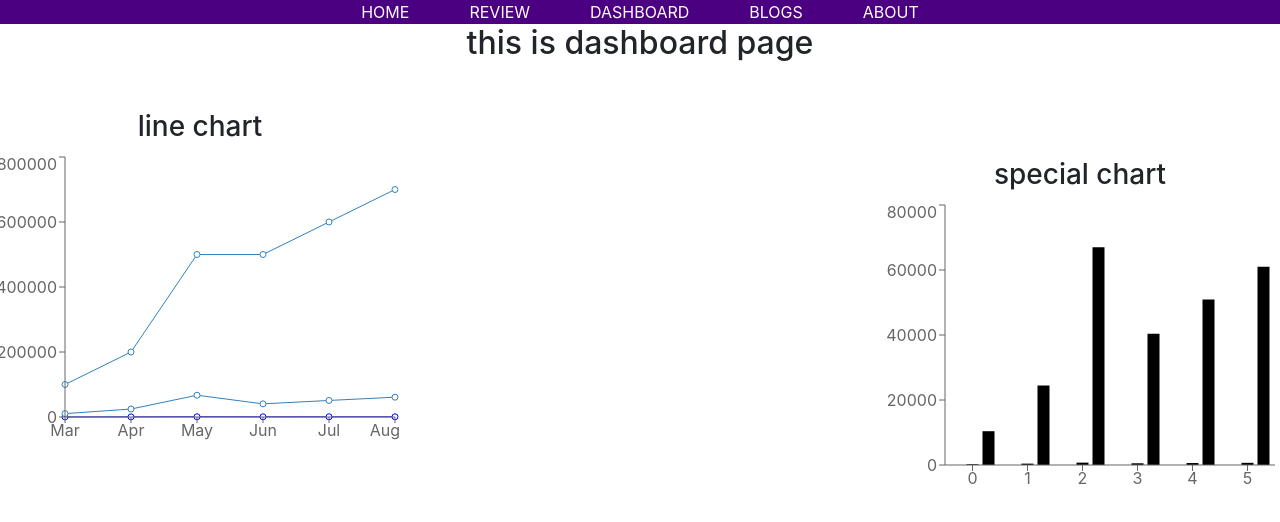
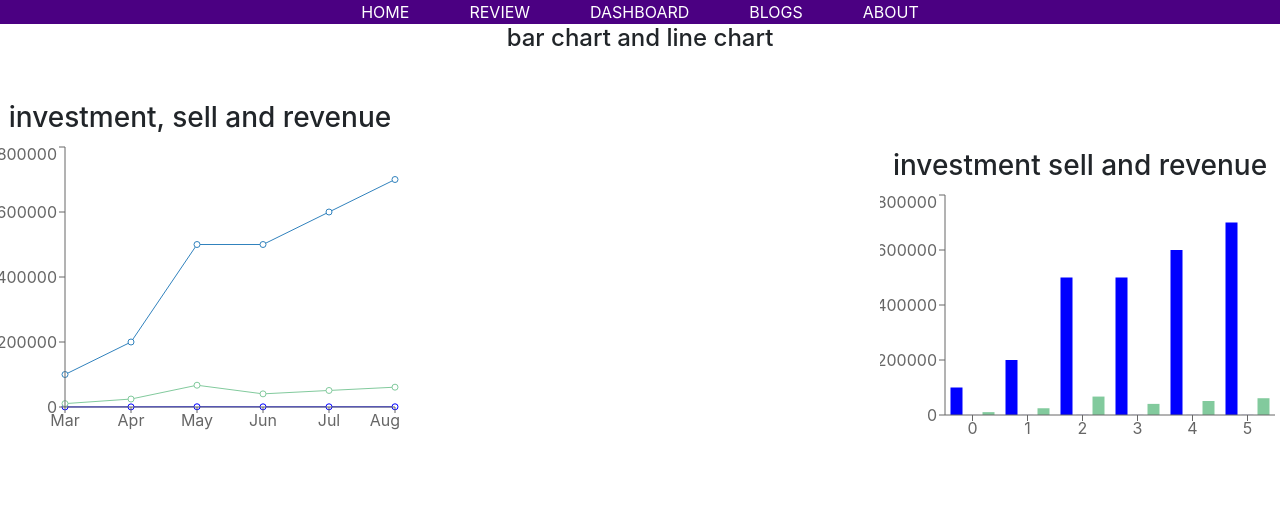
Before and after one commit to Jasimahmedq2/product-analysis-, a React (Create React App) app: page /dashboard in a window 1280 px wide. Shown: the top 522 px of the page. Built offline with nearby package versions, Linux system fonts and the light colour scheme.

Commit message:
complite-all

```diff
--- a/src/components/Chart/Chart.js
+++ b/src/components/Chart/Chart.js
@@ -43,12 +43,12 @@ const Chart = () => {
   return (
  <div className='d-flex mt-5 justify-content-between'>
    <div>
-     <h3>line chart</h3>
+     <h3>investment, sell and revenue</h3>
    <LineChart width={400} height={300} data={data}>
      <Line dataKey={"investment"}></Line>
      <Line dataKey={"sell"} stroke={'blue'}></Line>
 
-     <Line dataKey={"revenue"}></Line>
+     <Line dataKey={"revenue"} stroke={"#82ca9d"}></Line>
      <YAxis></YAxis>
      <XAxis dataKey={"month"}></XAxis>
      <Tooltip></Tooltip>
@@ -56,11 +56,11 @@ const Chart = () => {
    </LineChart>
    </div>
    <div className='mt-5'>
-     <h3>special chart</h3>
-     <BarChart width={400} height={300} data={data}>
-      <Bar dataKey={"investmetnt"}></Bar>
-      <Bar dataKey={"sell"}></Bar>
-      <Bar dataKey={"revenue"}></Bar>
+     <h3>investment sell and revenue </h3>
+     <BarChart width={400} height={260} data={data}>
+      <Bar dataKey={"investment"} fill={"blue"}></Bar>
+      <Bar dataKey={"sell"} fill={"#8884d8"}></Bar>
+      <Bar dataKey={"revenue"} fill={"#82ca9d"}></Bar>
       <XAxis></XAxis>
       <YAxis></YAxis>
       <Tooltip></Tooltip>
--- a/src/components/Dashboard/Dashboard.js
+++ b/src/components/Dashboard/Dashboard.js
@@ -4,7 +4,7 @@ import Chart from '../Chart/Chart';
 const Dashboard = () => {
   return (
     <div>
-      <h2>this is dashboard page</h2>
+      <h4>bar chart and line chart</h4>
       <Chart></Chart>
     </div>
   );
--- a/src/components/Home/Home.js
+++ b/src/components/Home/Home.js
@@ -11,7 +11,7 @@ const navigat = useNavigate();
   return (
     <div className='parent-container row mt-5'>
       <div className='col-7'>
-        <h1 className='name-style'>REPAIRBD</h1>
+        <h2 className='name-style'>REPAIRBD</h2>
       <h2 className='home-title'>professional computer repair services</h2>
       <h6>
         welcome to repairBD, your one-stop place <span>all kinds of computer repairs and diagnostics.</span>
@@ -37,7 +37,7 @@ const navigat = useNavigate();
 
       </div>
       <div className='btn-container my-3'>
-      <button className='btn btn-primary' onClick={() => navigat('/review')}>see more</button>
+      <button className='btn btn-primary px-5' onClick={() => navigat('/review')}>see more</button>
       </div>
     </div>
 
```
